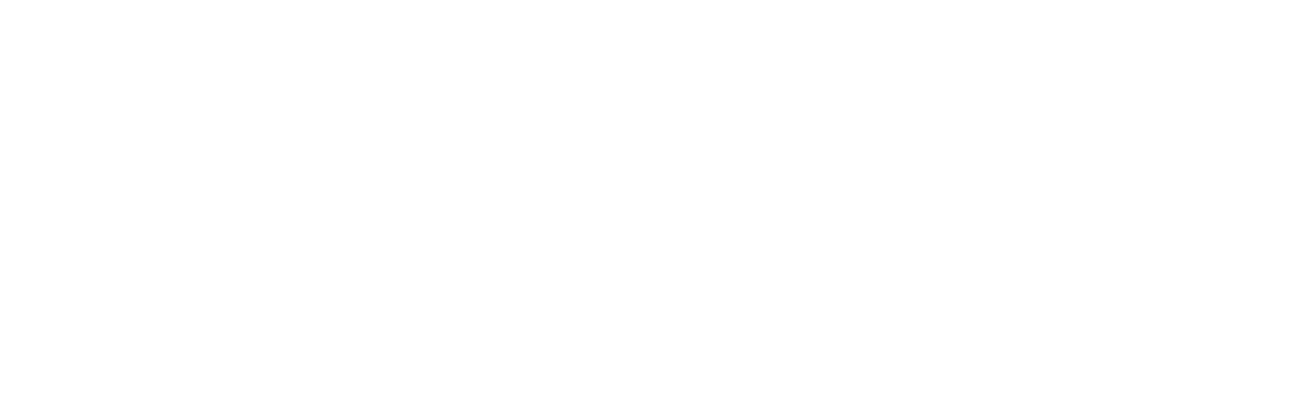
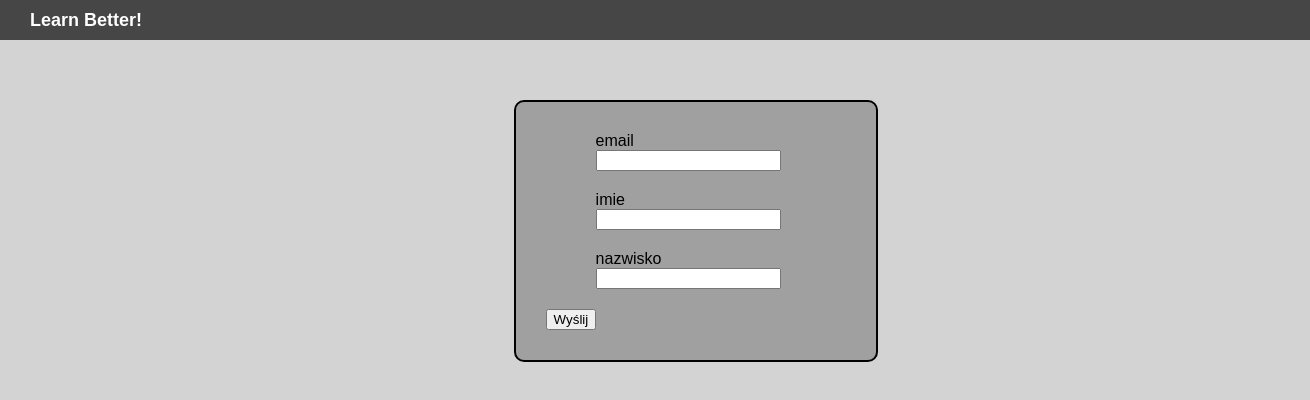
Before and after one commit to learn-better-explory/Learnbetter.Frontend, a React (Vite) app: page /registration in a window 1280 px wide. Before the commit this address had no page. Shown: the top 400 px of the page, 1310 px wide, since content can reach past the window. Built offline with nearby package versions, Linux system fonts and the light colour scheme.

Commit message:
CSS improvement

```diff
--- a/src/App.jsx
+++ b/src/App.jsx
@@ -1,39 +1,19 @@
-import { useState } from "react";
-import { Link } from "react-router-dom";
-// import { Login, Registration } from "./form";
+import { BrowserRouter, Link, Route, Routes } from "react-router-dom";
 import { AboutUs } from "./aboutUs";
+import Login from "./Login";
+import Header from "./Header";
+import Registration from './Registration'
 
 export default function App() {
-  const [showFormToLogIn, setShowFormToLogIn] = useState(true);
-  const [showCreateAccount, setshowCreateAccount] = useState(false);
-  // const [activeTab, setActiveTab] = useState(tabs[0].id);
-  // let showFormToLogIn = false;
-  function buttonLogIn() {
-    setShowFormToLogIn(!showFormToLogIn);
-  }
-  function functionShowCreateAccount() {
-    setshowCreateAccount(!showCreateAccount);
-  }
-
   return (
     <div>
-      <li>
-        <Link to="/login">Strona Główna</Link>
-      </li>
-
-      {/* <>
-        {showFormToLogIn && (
-          <Login functionShowCreateAccount={functionShowCreateAccount}></Login>
-        )}
-      </>
-      {showCreateAccount && (
-        <>
-          <Registration
-            functionShowCreateAccount={functionShowCreateAccount}
-          ></Registration>
-        </>
-      )} */}
-      <AboutUs></AboutUs>
+      <Header></Header>
+      <BrowserRouter >
+        <Routes>
+              <Route path='/' element={<Login/>}></Route>
+              <Route path='/registration' element={<Registration/>}></Route>
+        </Routes>
+      </BrowserRouter>
     </div>
   );
 }
--- /dev/null
+++ b/src/Header.jsx
@@ -0,0 +1,9 @@
+
+function Header(){
+    return(
+        <div id='header'>
+            Learn Better!
+        </div>
+    )
+}
+export default Header
--- a/src/Login.jsx
+++ b/src/Login.jsx
@@ -3,18 +3,20 @@
 export default function Login() {
   return (
     <>
-      <div id="login">
+      <div className="container">
         <form action="" method="post">
-          <label for="nick">nick</label>
+          <label htmlFor="nick">login</label>
+          <br></br>
           <input name="nick" type="text" />
-          <label for="hasło">hasło</label>
-          <input name="hasło" type="text" />
-          <button type="submit">Zaloguj</button>
+          <br></br>
+          <label htmlFor="hasło">hasło</label>
+          <br></br>
+          <input name="hasło" type="password" />
+          <br></br>
+          <input type="submit" value='Zaloguj się'></input>
 
-          <label for="createAccount">Nie masz konta?</label>
-          <li>
-            <Link to="/registration">Stwórz konto</Link>
-          </li>
+          <br></br>
+          <Link to="/registration">Stwórz konto</Link>
         </form>
       </div>
     </>
--- a/src/Registration.jsx
+++ b/src/Registration.jsx
@@ -1,15 +1,53 @@
 export default function Registration() {
+
+  const sendDataToAPI = async () => {
+    const data = {
+      name: 'John Doe',
+      password: '123',
+      email: 'johndoe@example.com',
+    };
+
+    console.log("1")
+    try {
+      const response = await fetch('http://localhost:8080/api/v1/register', {
+        mode: 'no-cors',
+        method: 'POST',
+        headers: {
+          'Content-Type': 'application/json',
+        },
+        body: JSON.stringify(data),
+      });
+      console.log("1")
+
+      if (!response.ok) {
+        throw new Error('Network response was not ok');
+      }
+
+      const result = await response.json();
+      //setResponseMessage(`Success: ${result.message}`);
+    } catch (error) {
+      console.log(error)
+      //setResponseMessage(`Error: ${error.message}`);
+    }
+  };
+
   return (
     <>
-      <div id="registration">
+      <div className="container">
         <form action="" method="post">
-          <label for="email">email</label>
+          <label htmlFor="email">email</label>
+          <br></br>
           <input name="email" type="text" />
-          <label for="imie">imie</label>
+          <br></br>
+          <label htmlFor="imie">imie</label>
+          <br></br>
           <input name="imie" type="text" />
-          <label for="nazwisko">nazwisko</label>
+          <br></br>
+          <label htmlFor="nazwisko">nazwisko</label>
+          <br></br>
           <input name="nazwisko" type="text" />
         </form>
+        <button type='button' onClick={() => sendDataToAPI()}>Wyślij</button>
       </div>
     </>
   );
--- a/src/index.css
+++ b/src/index.css
@@ -1,148 +1,40 @@
-:root {
-  --fontStyle: cursive;
-
-  --darkModeBackgroundColor: rgb(34, 32, 32);
-  --darkModeBackgroundColorElements: rgb(70, 69, 69);
-  --darkModeBackgroundColorText: white;
-
-  --lightModeBackgroundColor: white;
-  --lightModeBackgroundColorElements: rgb(224, 224, 224);
-  --lightModeBackgroundColorText: black;
+html{
+  font-family: Arial, Helvetica, sans-serif;
+  background-color: rgb(211, 211, 211);
+  overflow-x: hidden;
 }
 
-/* #menu {
-  background-color: rgb(53, 50, 50);
-
-  position: absolute;
-  top: 0;
-  left: 0;
-  height: 50px;
-
-  width: 100%;
-  overflow: hidden;
+.container{
+  background-color: rgb(160, 160, 160);
+  width: 300px;
+  border-radius: 10px;
+  margin-left: 40%;
+  margin-top: 100px;
+  padding: 30px;
+  border: 2px black solid;
 }
 
-#menu a {
-  color: aliceblue;
-  text-decoration: none; */
-/* font-family:Arial, Helvetica, sans-serif; */
-/* font-family: var(--fonrS );
-  margin: 0;
+#background{
+  background-image: url('/src/assets/placeholder.webp');
+  height: 500px;
+  width: 100px;
 }
 
-#menu a:hover {
-  color: rgb(67, 167, 255);
-  text-decoration: none;
+input, label{
+  margin-left: 50px;
+  margin-bottom: 20px;
 }
 
-#menu li {
-  position: relative;
-  list-style-type: none;
-
-  float: left;
-  margin-left: 15px;
-} */
-/*
-#main {
-  left: 0;
-  margin-left: -10px;
-
-  height: 100vh;
-  width: 100vw;
-  background-color: rgb(63, 66, 64);
-} */
-
-/* #loginButton {
-  font-family: var(--fontStyle);
+#header{
+  position: absolute;
+  background-color: rgb(70, 70, 70);
+  color: white;
+  left: 0px;
+  top: 0px;
+  width: 100%;
+  height: 30px;
+  padding-top: 10px;
+  padding-left: 30px;
   font-weight: bold;
-  right: 0;
-  position: relative;
-  float: right;
-  margin-right: 20px;
-  border: 2px solid black;
-  border-radius: 5px;
-  padding: 3px;
-  background-color: rgb(187, 241, 241);
-} */
-/* #formularz {
-  position: absolute;
-  top: 50%;
-  left: 50%;
-  transform: translate(-50%, -50%);
-  border: 2px solid black;
-  border-radius: 20px;
-  padding: 20px;
-  background-color: rgb(124, 110, 100);
+  font-size: large;
 }
-
-#login {
-  position: absolute;
-  top: 50%;
-  left: 20%;
-  transform: translate(-50%, -50%);
-  border: 2px solid black;
-  border-radius: 20px;
-  padding: 20px;
-  background-color: rgb(124, 110, 100);
-} */
-body {
-  background-color: var(--lightModeBackgroundColor);
-}
-
-#registration {
-  /* display: flex; */
-  display: inline-flex;
-  justify-content: center;
-  align-items: center;
-
-  /* width: 300px;
-  height: 300px; */
-  position: relative;
-  width: 30%;
-  border: 2px solid black;
-  border-radius: 20px;
-  padding: 20px;
-  background-color: rgb(124, 110, 100);
-}
-
-#login {
-  width: 30%;
-  margin-left: 25%;
-  display: inline-flex;
-  justify-content: center;
-  align-items: center;
-
-  position: relative;
-
-  border: 2px solid black;
-  border-radius: 20px;
-  padding: 20px;
-  background-color: var(--lightModeBackgroundColorElements);
-}
-
-label {
-  display: block;
-  position: relative;
-  text-decoration: none;
-  /* font-weight: bold; */
-  font-size: 30px;
-  color: var(--lightModeBackgroundColorText);
-  text-align: center;
-  font-family: var(--fontStyle);
-}
-input {
-  border-radius: 10px;
-  border: 2px solid black;
-  padding: 10px;
-}
-/* #formField {
-  position: absolute;
-  top: 70px;
-  width: 100%;
-  border: 2px solid black;
-  display: flex;
-  justify-content: space-around;
-  border-radius: 20px;
-  background-color: rgb(102, 114, 106);
-  padding: 20px;
-} */
--- a/src/main.jsx
+++ b/src/main.jsx
@@ -1,18 +1,10 @@
-import { createRoot } from "react-dom/client";
-import { BrowserRouter, Routes, Route } from "react-router-dom";
+import { StrictMode } from 'react'
+import { createRoot } from 'react-dom/client'
+import './index.css'
+import App from './App.jsx'
 
-import App from "./App.jsx";
-import "./index.css";
-
-import Login from "./Login.jsx";
-import Registration from "./Registration.jsx";
-
-createRoot(document.getElementById("root")).render(
-  <BrowserRouter>
-    <Routes>
-      <Route path="/" element={<App />} />
-      <Route path="/logowanie" element={<Login />} />
-      <Route path="/rejestracja" element={<Registration />} />
-    </Routes>
-  </BrowserRouter>
-);
+createRoot(document.getElementById('root')).render(
+  <StrictMode>
+    <App />
+  </StrictMode>,
+)
```
Also changed, not shown: src/assets/placeholder.webp (added), 1 other file (tests, documents, lock files or other folders).
